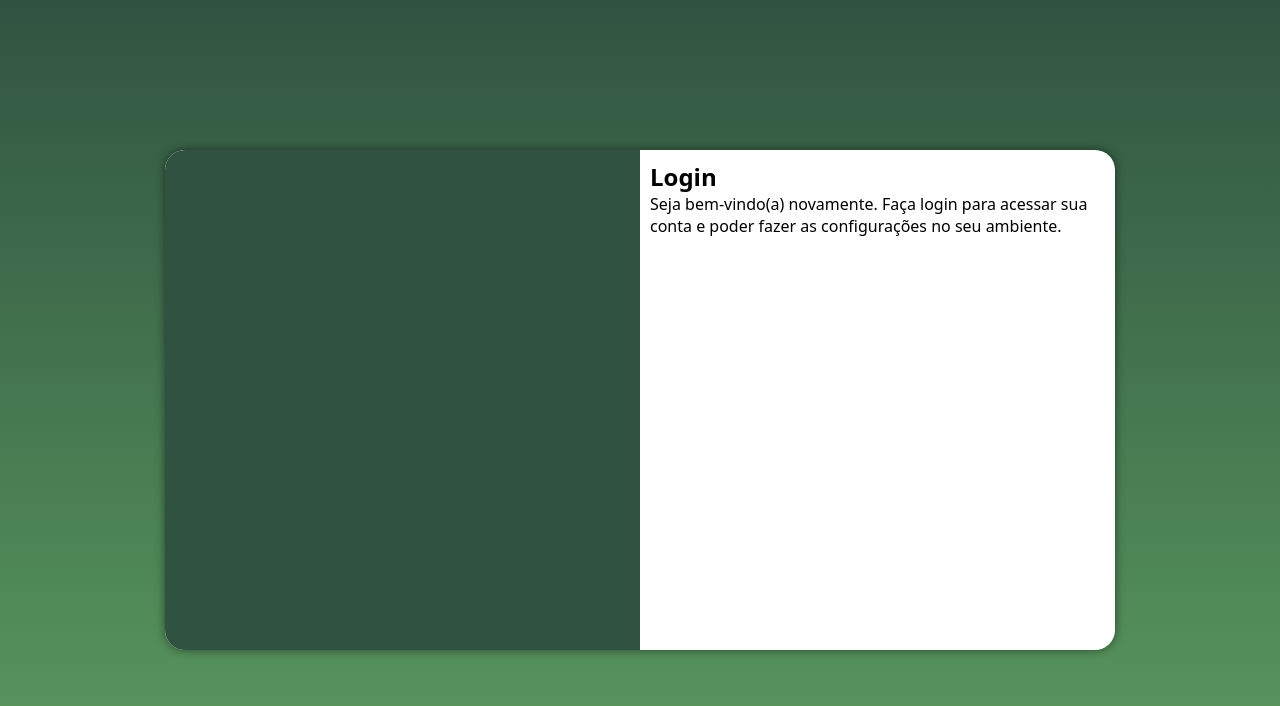
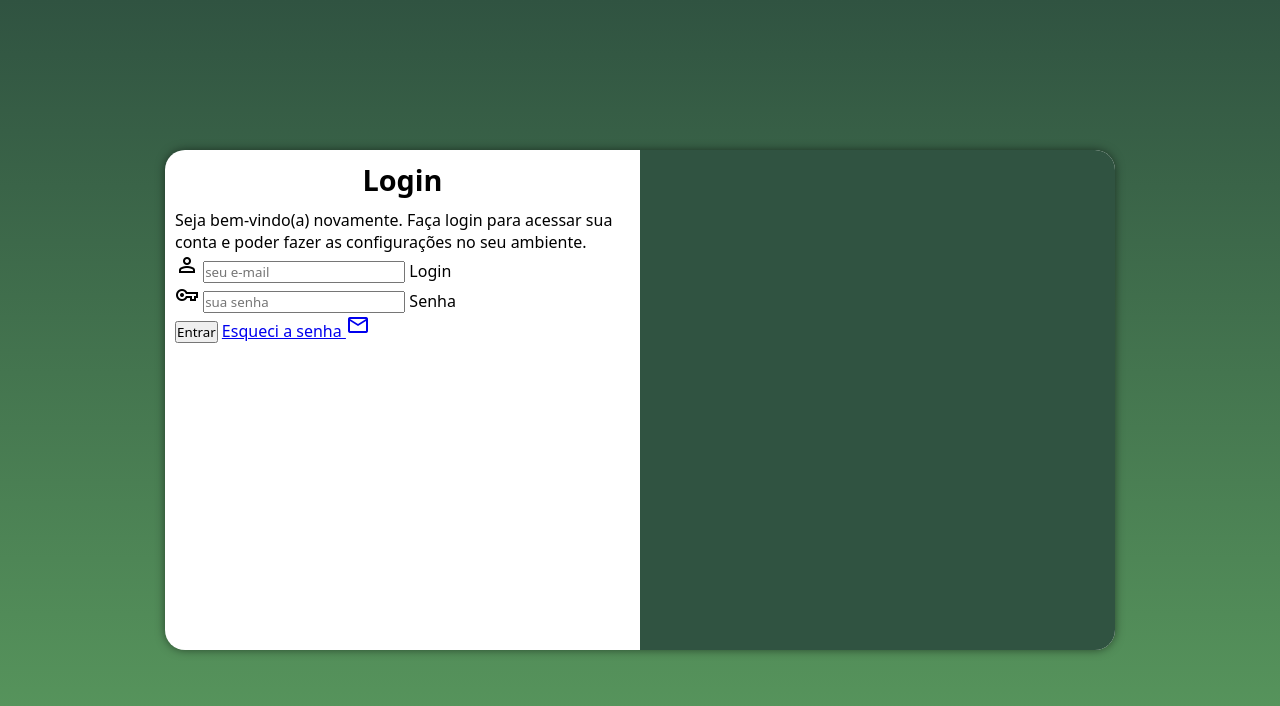
Before and after one commit to joaocuculo/projeto-login, a plain HTML site: page index.html in a window 1280 px wide. Drawn offline with nearby package versions, Linux system fonts and the light colour scheme.

Commit message:
adicionei o formulário

```diff
--- a/estilos/media-query.css
+++ b/estilos/media-query.css
@@ -33,13 +33,21 @@
     }
 
     section#login > div#imagem {
-        float: left;
+        float: right;
         width: 50%;
         height: 100%;
     }
 
     section#login > div#form {
-        float: right;
+        float: left;
         width: 50%;
     }
+
+    div#form > h1 {
+        font-size: 1.8em;
+    }
+
+    div#form > p {
+        font-size: 1em;
+    }
 }
--- a/estilos/style.css
+++ b/estilos/style.css
@@ -54,3 +54,12 @@ section#login > div#form {
     padding: 10px;
 
 }
+
+div#form > h1 {
+    text-align: center;
+    margin-bottom: 10px;
+}
+
+div#form > p {
+    font-size: 0.8em;
+}
--- a/index.html
+++ b/index.html
@@ -5,6 +5,7 @@
     <meta http-equiv="X-UA-Compatible" content="IE=edge">
     <meta name="viewport" content="width=device-width, initial-scale=1.0">
     <title>Login</title>
+    <link rel="stylesheet" href="https://fonts.googleapis.com/css2?family=Material+Symbols+Outlined:opsz,wght,FILL,GRAD@48,400,1,0" />
     <link rel="stylesheet" href="estilos/style.css">
     <link rel="stylesheet" href="estilos/media-query.css">
 </head>
@@ -15,8 +16,19 @@
             <div id="form">
                 <h1>Login</h1>
                 <p>Seja bem-vindo(a) novamente. Faça login para acessar sua conta e poder fazer as configurações no seu ambiente.</p>
-                <form action="login.php" method="post">
-                    <label for=""></label>
+                <form action="login.php" method="post" autocomplete="on">
+                    <div class="campo">
+                        <span class="material-symbols-outlined">person</span>
+                        <input type="email" name="login" id="ilogin" placeholder="seu e-mail" autocomplete="email" required maxlength="30">
+                        <label for="ilogin">Login</label>
+                    </div>
+                    <div class="campo">
+                        <span class="material-symbols-outlined">vpn_key</span>
+                        <input type="password" name="senha" id="isenha" placeholder="sua senha" autocomplete="current-password" required minlength="8" maxlength="20">
+                        <label for="isenha">Senha</label>
+                    </div>
+                    <input type="submit" value="Entrar">
+                    <a href="esqueci.html">Esqueci a senha <span class="material-symbols-outlined">mail</span></a>
                 </form>
             </div>
         </section>
```
